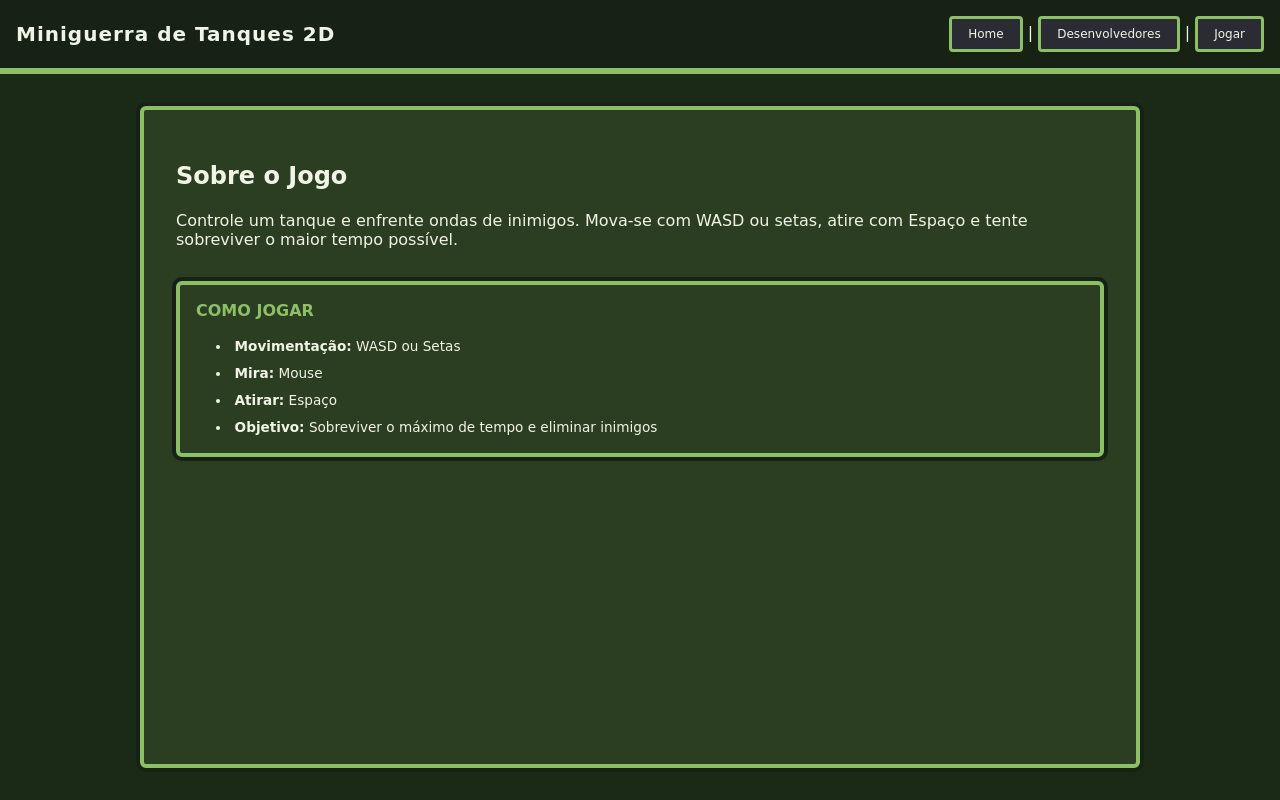
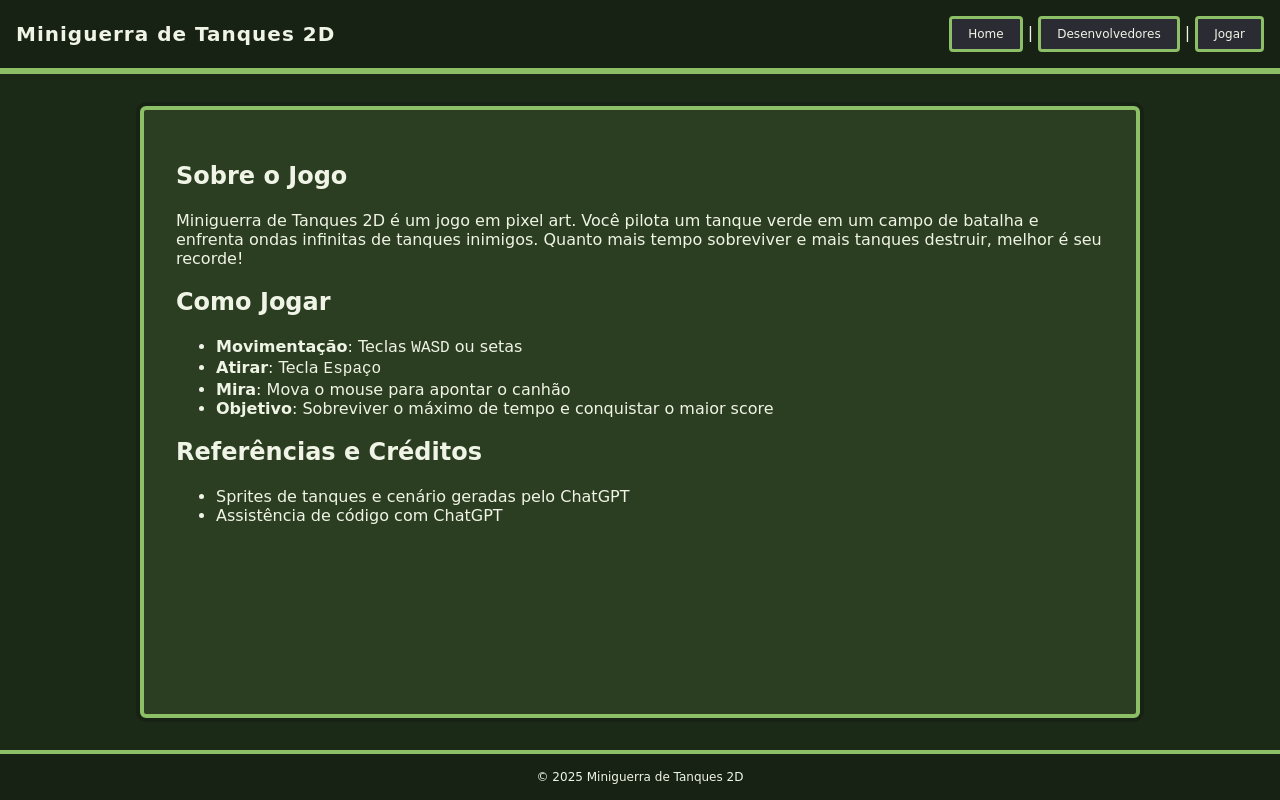
Before and after one commit to Gustavo18web18/JogoFullStack2, a plain HTML site: page index.html in a window 1280 px wide. Drawn offline with Linux system fonts and the light colour scheme.

Commit message:
4 commit

```diff
--- a/css/game.css
+++ b/css/game.css
@@ -19,7 +19,6 @@
   cursor: none; /* se usar crosshair.png */
 }
 
-/* Start-screen ocupa o mesmo espaço */
 #start-screen {
   position: absolute;
   top: 0; left: 0;
@@ -35,7 +34,6 @@
   display: none;
 }
 
-/* Botão “Começar” */
 #start-button {
   font-family: 'Press Start 2P', cursive;
   font-size: 0.8rem;
--- a/devs.html
+++ b/devs.html
@@ -2,13 +2,14 @@
 <html lang="pt-br">
 <head>
   <meta charset="UTF-8">
+  <link rel="icon" href="img/logo.png" type="image/png">
   <title>Desenvolvedores</title>
   <link rel="stylesheet" href="css/commom.css">
   <link rel="stylesheet" href="css/devs.css">
 </head>
 <body>
   <header>
-    <h1>Equipe de Desenvolvimento</h1>
+    <h1>Desenvolvedores</h1>
     <nav>
       <a href="index.html">Home</a> |
       <a href="devs.html">Desenvolvedores</a> |
@@ -21,9 +22,10 @@
       <h2>Gustavo Costa Souza</h2>
       <p><strong>RA:</strong>  22.125.026-9</p>
       <p><strong>E-mail:</strong> gustavocsouza477@gmail.com</p>
-      <p><strong>Breve Currículo:</strong> Sou um jovem de 18 anos que estou começando na área de programação. Atualmente curso Ciencias da Computação na Fei e espero aprender muito sobre esse mundo da programação e no futuro me tornar um excelente profissional..</p>
+      <p><strong>Breve Currículo:</strong> Sou um jovem de 18 anos que estou começando na área de programação. Atualmente curso Ciências
+      da Computação na Fei e espero aprender muito sobre esse mundo da programação e no futuro me tornar um excelente profissional..</p>
     </article>
-    <!-- Repita para cada membro -->
+
   </main>
 </body>
 </html>
--- a/index.html
+++ b/index.html
@@ -2,6 +2,7 @@
 <html lang="pt-br">
 <head>
   <meta charset="UTF-8">
+  <link rel="icon" href="img/logo.png" type="image/png">
   <title>Miniguerra de Tanques – Home</title>
   <link rel="stylesheet" href="css/commom.css">
   <link rel="stylesheet" href="css/index.css">
@@ -17,17 +18,39 @@
   </header>
 
 <main>
+
+    <section id="about">
       <h2>Sobre o Jogo</h2>
-  <p>Controle um tanque e enfrente ondas de inimigos. Mova-se com WASD ou setas, atire com Espaço e tente sobreviver o maior tempo possível.</p>
+      <p>
+        Miniguerra de Tanques 2D é um jogo em pixel art. Você pilota um tanque verde
+        em um campo de batalha e enfrenta ondas infinitas de tanques inimigos.
+        Quanto mais tempo sobreviver e mais tanques destruir, melhor é seu recorde!
+      </p>
+    </section>
 
-  <!-- NOVO: bloco de instruções -->
-  <section id="instructions">
+
+    <section id="how-to-play">
       <h2>Como Jogar</h2>
       <ul>
-      <li><strong>Movimentação:</strong> WASD ou Setas</li>
-      <li><strong>Mira:</strong> Mouse</li>
-      <li><strong>Atirar:</strong> Espaço</li>
-      <li><strong>Objetivo:</strong> Sobreviver o máximo de tempo e eliminar inimigos</li>
+        <li><strong>Movimentação</strong>: Teclas <kbd>WASD</kbd> ou setas</li>
+        <li><strong>Atirar</strong>: Tecla <kbd>Espaço</kbd></li>
+        <li><strong>Mira</strong>: Mova o mouse para apontar o canhão</li>
+        <li><strong>Objetivo</strong>: Sobreviver o máximo de tempo e conquistar o maior score</li>
+      </ul>
+    </section>
+
+
+    <section id="credits">
+      <h2>Referências e Créditos</h2>
+      <ul>
+        <li>Sprites de tanques e cenário geradas pelo ChatGPT</li>
+        <li>Assistência de código com ChatGPT</li>
       </ul>
     </section>
   </main>
+
+  <footer>
+    © 2025 Miniguerra de Tanques 2D
+  </footer>
+</body>
+</html>
```
Also changed, not shown: game.html (+3 -2 lines), css/commom.css (line endings or trailing spaces), img/logo.png (added). Lines whose indentation alone changed are shown as unchanged.
